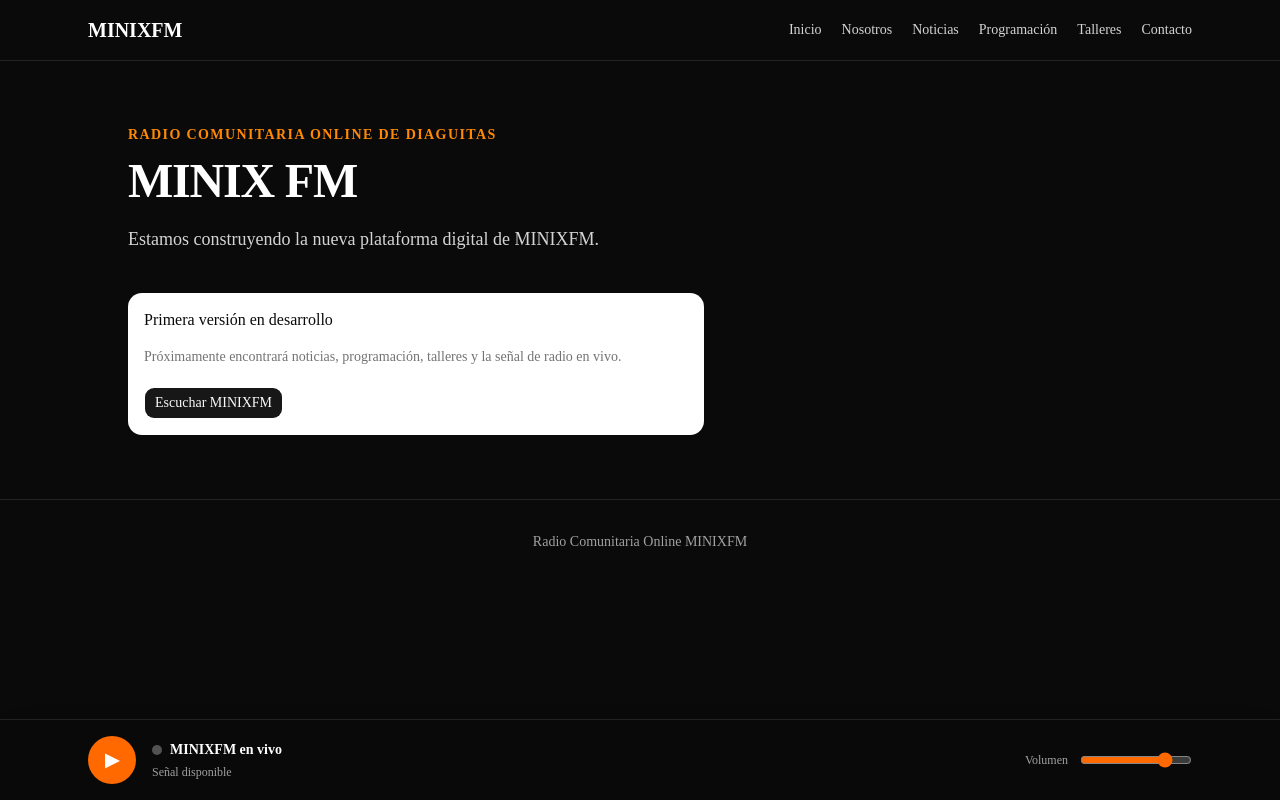
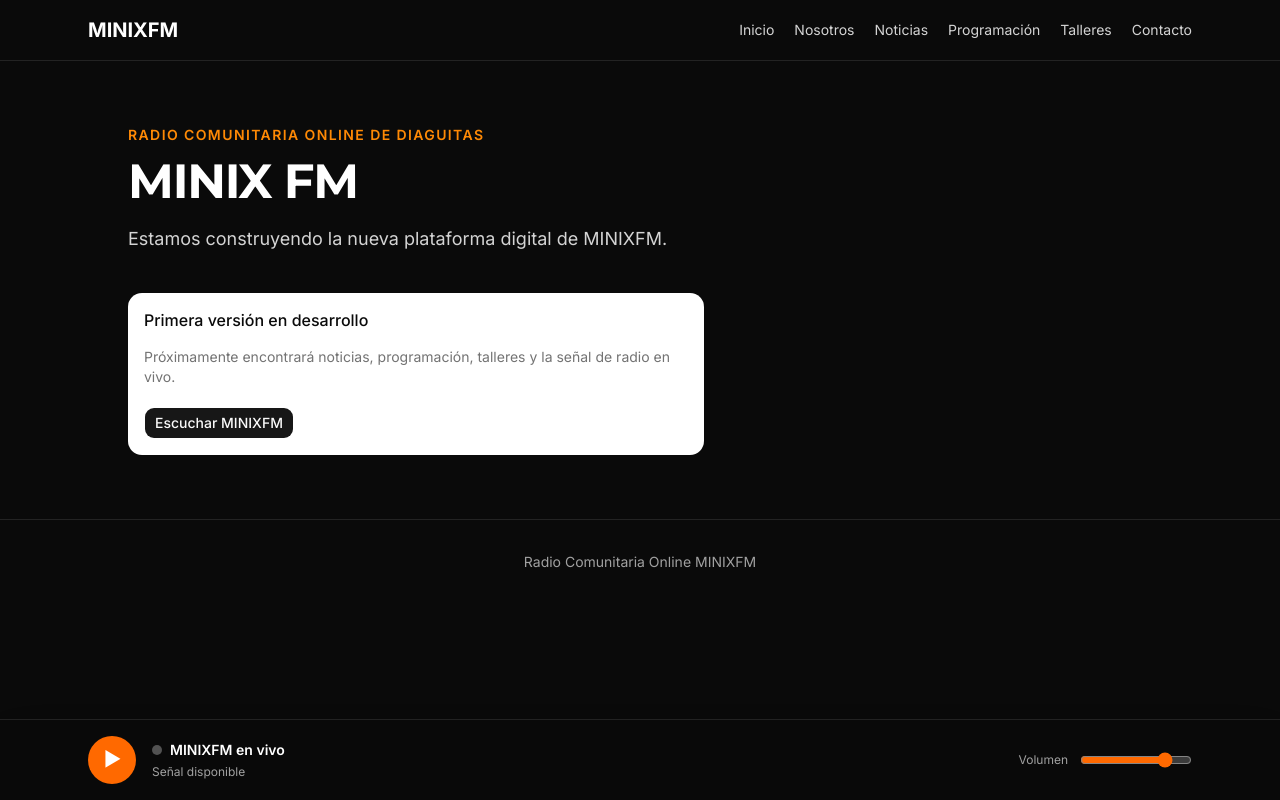
Before and after one commit to asarzov/minixfm2026, a Next.js app: page / in a window 1280 px wide. Built offline with nearby package versions, Linux system fonts and the light colour scheme; no server answers.

Commit message:
style: add MINIXFM typography system

```diff
--- a/src/app/globals.css
+++ b/src/app/globals.css
@@ -128,3 +128,28 @@
     @apply font-sans;
   }
 }
+
+body {
+  font-family: var(--font-inter), Arial, sans-serif;
+}
+
+h1,
+h2,
+h3,
+h4,
+h5,
+h6 {
+  font-family: var(--font-montserrat), Arial, sans-serif;
+}
+
+button,
+input,
+textarea,
+select {
+  font-family: inherit;
+}
+
+::selection {
+  background-color: #f97316;
+  color: #ffffff;
+}
--- a/src/app/layout.tsx
+++ b/src/app/layout.tsx
@@ -1,34 +1,42 @@
-import type { Metadata } from "next";
-import { Geist, Geist_Mono } from "next/font/google";
-import "./globals.css";
+import type { Metadata } from "next"
+import { Inter, Montserrat } from "next/font/google"
+import "./globals.css"
 import { Toaster } from "@/components/ui/sonner"
 
-const geistSans = Geist({
-  variable: "--font-geist-sans",
+const inter = Inter({
+  variable: "--font-inter",
   subsets: ["latin"],
-});
+  display: "swap",
+})
 
-const geistMono = Geist_Mono({
-  variable: "--font-geist-mono",
+const montserrat = Montserrat({
+  variable: "--font-montserrat",
   subsets: ["latin"],
-});
+  display: "swap",
+})
 
 export const metadata: Metadata = {
-  title: "Create Next App",
-  description: "Generated by create next app",
-};
+  title: {
+    default: "MINIXFM",
+    template: "%s | MINIXFM",
+  },
+  description:
+    "Radio Comunitaria Online MINIXFM. Cultura, comunicación y participación comunitaria.",
+}
 
 export default function RootLayout({
   children,
 }: Readonly<{
-  children: React.ReactNode;
+  children: React.ReactNode
 }>) {
   return (
-    <html
-      lang="en"
-      className={`${geistSans.variable} ${geistMono.variable} h-full antialiased`}
-    >
-      <body className="min-h-full flex flex-col">{children}<Toaster /></body>
+    <html lang="es">
+      <body
+        className={`${inter.variable} ${montserrat.variable} antialiased`}
+      >
+        {children}
+        <Toaster />
+      </body>
     </html>
-  );
+  )
 }
```
